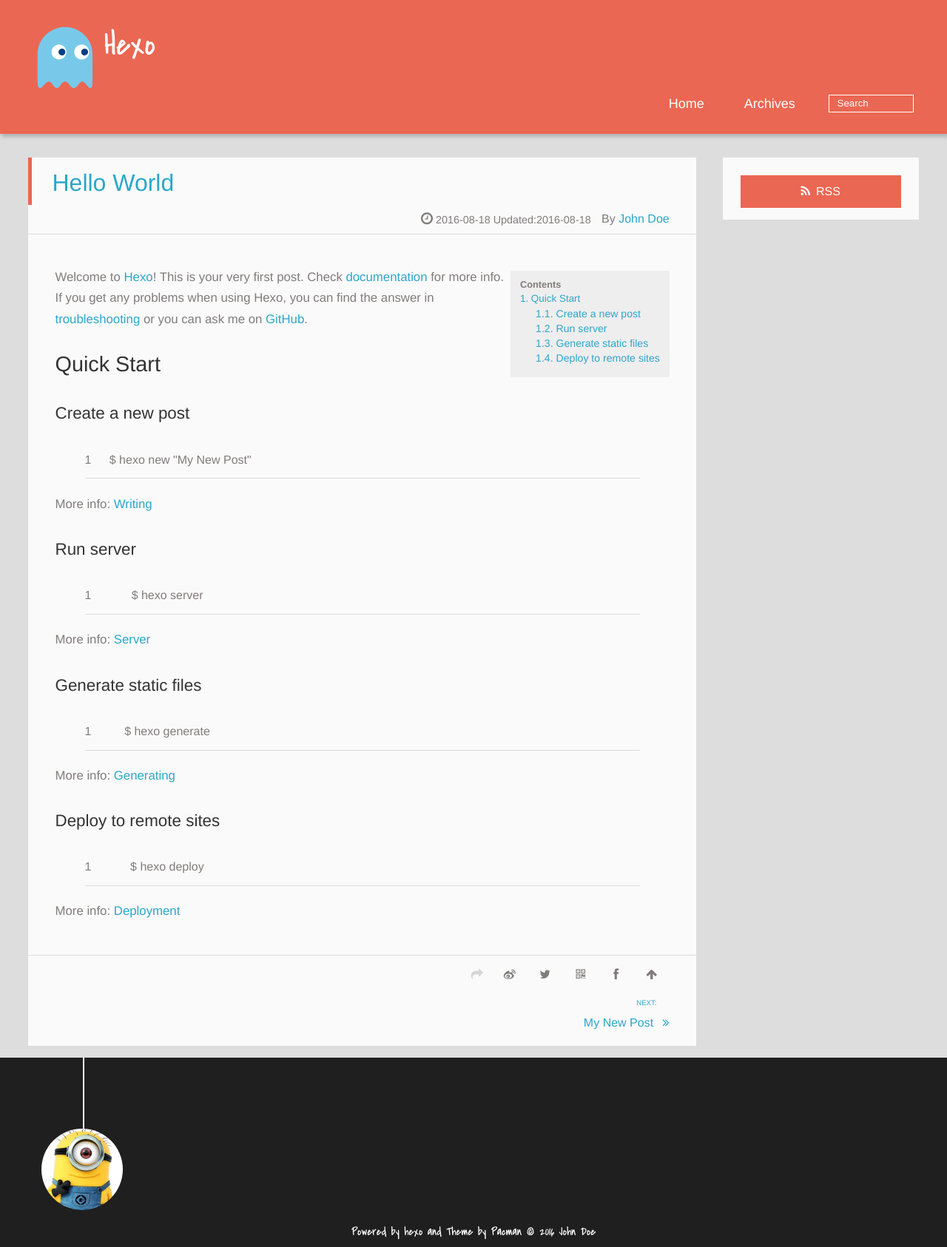
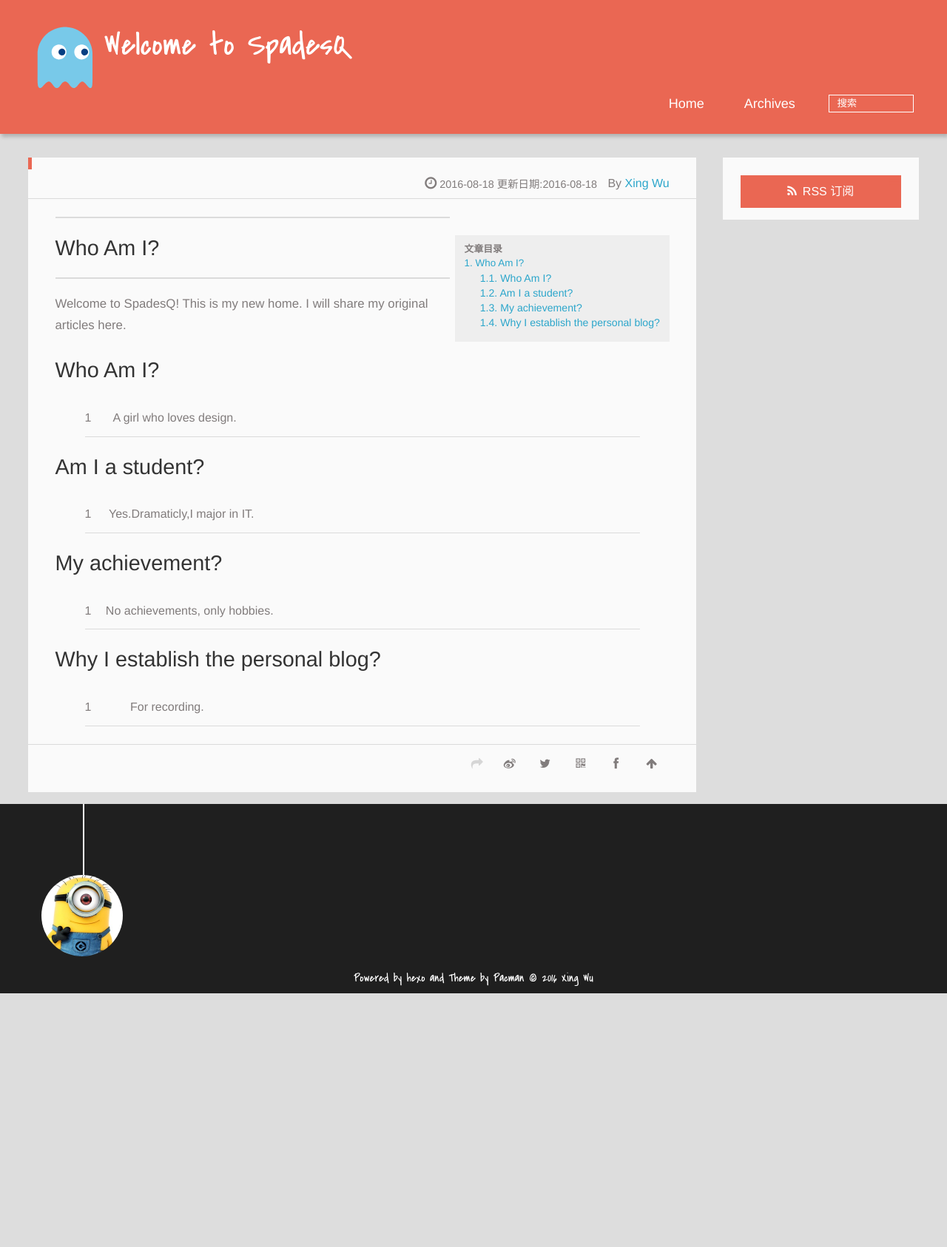
Before and after one commit to SpadesQ/SpadesQ.github.io, a plain HTML site: page 2016/08/18/hello-world/index.html in a window 1280 px wide. Shown: the whole page at 74% size. After the commit the page ends 1343 px from the top, so only its background shows below. Drawn offline with Linux system fonts and the light colour scheme; a script that the page names is missing; files whose address does not match are found by name.

Commit message:
Site updated: 2016-08-18 13:17:57

```diff
--- a/2016/08/18/hello-world/index.html
+++ b/2016/08/18/hello-world/index.html
@@ -4,12 +4,15 @@
 <head>
   <meta charset="UTF-8">
 
-    <title>Hello World | Hexo</title>
+    <title>Welcome to SpadesQ</title>
     <meta name="viewport" content="width=device-width, initial-scale=1, maximum-scale=3, minimum-scale=1">
 
-    <meta name="author" content="John Doe">
+    <meta name="author" content="Xing Wu">
 
-    <meta name="description" content="Welcome to Hexo! This is your very first post. Check documentation for more info. If you get any problems when using Hexo, you can find the answer in ">
+    <meta name="description" content="Who Am I?
+Welcome to SpadesQ! This is my new home. I will share my original articles here.
+Who Am I?1A girl who loves design.
+Am I a student?1Yes.Dram">
 
 
 
@@ -29,14 +32,14 @@
       <div>
 
 			<div id="imglogo">
-				<a href="/"><img src="/img/logo.svg" alt="Hexo" title="Hexo"/></a>
+				<a href="/"><img src="/img/logo.svg" alt="Welcome to SpadesQ" title="Welcome to SpadesQ"/></a>
 			</div>
 
 			<div id="textlogo">
-				<h1 class="site-name"><a href="/" title="Hexo">Hexo</a></h1>
+				<h1 class="site-name"><a href="/" title="Welcome to SpadesQ">Welcome to SpadesQ</a></h1>
 				<h2 class="blog-motto"></h2>
 			</div>
-			<div class="navbar"><a class="navbutton navmobile" href="#" title="Menu">
+			<div class="navbar"><a class="navbutton navmobile" href="#" title="菜单">
 			</a></div>
 			<nav class="animated">
 				<ul>
@@ -49,7 +52,7 @@
 
 					<form class="search" action="//google.com/search" method="get" accept-charset="utf-8">
 						<label>Search</label>
-						<input type="text" id="search" name="q" autocomplete="off" maxlength="20" placeholder="Search" />
+						<input type="text" id="search" name="q" autocomplete="off" maxlength="20" placeholder="搜索" />
 						<input type="hidden" name="q" value="site:spadesq.github.io">
 					</form>
 
@@ -65,15 +68,15 @@
 		<header class="article-info clearfix">
   <h1 itemprop="name">
 
-      <a href="/2016/08/18/hello-world/" title="Hello World" itemprop="url">Hello World</a>
+      <a href="/2016/08/18/hello-world/" title="" itemprop="url"></a>
   </h1>
   <p class="article-author">By
 
-      <a href="https://spadesq.github.io" title="John Doe">John Doe</a>
+      <a href="https://spadesq.github.io" title="Xing Wu">Xing Wu</a>
     </p>
   <p class="article-time">
     <time datetime="2016-08-18T03:36:03.830Z" itemprop="datePublished">2016-08-18</time>
-    Updated:<time datetime="2016-08-18T02:48:11.539Z" itemprop="dateModified">2016-08-18</time>
+    更新日期:<time datetime="2016-08-18T05:17:05.968Z" itemprop="dateModified">2016-08-18</time>
 
   </p>
 </header>
@@ -81,19 +84,17 @@
 
 
 		<div id="toc" class="toc-article">
-			<strong class="toc-title">Contents</strong>
-		<ol class="toc"><li class="toc-item toc-level-2"><a class="toc-link" href="#Quick-Start"><span class="toc-number">1.</span> <span class="toc-text">Quick Start</span></a><ol class="toc-child"><li class="toc-item toc-level-3"><a class="toc-link" href="#Create-a-new-post"><span class="toc-number">1.1.</span> <span class="toc-text">Create a new post</span></a></li><li class="toc-item toc-level-3"><a class="toc-link" href="#Run-server"><span class="toc-number">1.2.</span> <span class="toc-text">Run server</span></a></li><li class="toc-item toc-level-3"><a class="toc-link" href="#Generate-static-files"><span class="toc-number">1.3.</span> <span class="toc-text">Generate static files</span></a></li><li class="toc-item toc-level-3"><a class="toc-link" href="#Deploy-to-remote-sites"><span class="toc-number">1.4.</span> <span class="toc-text">Deploy to remote sites</span></a></li></ol></li></ol>
+			<strong class="toc-title">文章目录</strong>
+		<ol class="toc"><li class="toc-item toc-level-1"><a class="toc-link" href="#Who-Am-I"><span class="toc-number">1.</span> <span class="toc-text">Who Am I?</span></a><ol class="toc-child"><li class="toc-item toc-level-2"><a class="toc-link" href="#Who-Am-I-1"><span class="toc-number">1.1.</span> <span class="toc-text">Who Am I?</span></a></li><li class="toc-item toc-level-2"><a class="toc-link" href="#Am-I-a-student"><span class="toc-number">1.2.</span> <span class="toc-text">Am I a student?</span></a></li><li class="toc-item toc-level-2"><a class="toc-link" href="#My-achievement"><span class="toc-number">1.3.</span> <span class="toc-text">My achievement?</span></a></li><li class="toc-item toc-level-2"><a class="toc-link" href="#Why-I-establish-the-personal-blog"><span class="toc-number">1.4.</span> <span class="toc-text">Why I establish the personal blog?</span></a></li></ol></li></ol>
 		</div>
 
-		<p>Welcome to <a href="https://hexo.io/" target="_blank" rel="external">Hexo</a>! This is your very first post. Check <a href="https://hexo.io/docs/" target="_blank" rel="external">documentation</a> for more info. If you get any problems when using Hexo, you can find the answer in <a href="https://hexo.io/docs/troubleshooting.html" target="_blank" rel="external">troubleshooting</a> or you can ask me on <a href="https://github.com/hexojs/hexo/issues" target="_blank" rel="external">GitHub</a>.</p>
-<h2 id="Quick-Start"><a href="#Quick-Start" class="headerlink" title="Quick Start"></a>Quick Start</h2><h3 id="Create-a-new-post"><a href="#Create-a-new-post" class="headerlink" title="Create a new post"></a>Create a new post</h3><figure class="highlight bash"><table><tr><td class="gutter"><pre><div class="line">1</div></pre></td><td class="code"><pre><div class="line">$ hexo new <span class="string">"My New Post"</span></div></pre></td></tr></table></figure>
-<p>More info: <a href="https://hexo.io/docs/writing.html" target="_blank" rel="external">Writing</a></p>
-<h3 id="Run-server"><a href="#Run-server" class="headerlink" title="Run server"></a>Run server</h3><figure class="highlight bash"><table><tr><td class="gutter"><pre><div class="line">1</div></pre></td><td class="code"><pre><div class="line">$ hexo server</div></pre></td></tr></table></figure>
-<p>More info: <a href="https://hexo.io/docs/server.html" target="_blank" rel="external">Server</a></p>
-<h3 id="Generate-static-files"><a href="#Generate-static-files" class="headerlink" title="Generate static files"></a>Generate static files</h3><figure class="highlight bash"><table><tr><td class="gutter"><pre><div class="line">1</div></pre></td><td class="code"><pre><div class="line">$ hexo generate</div></pre></td></tr></table></figure>
-<p>More info: <a href="https://hexo.io/docs/generating.html" target="_blank" rel="external">Generating</a></p>
-<h3 id="Deploy-to-remote-sites"><a href="#Deploy-to-remote-sites" class="headerlink" title="Deploy to remote sites"></a>Deploy to remote sites</h3><figure class="highlight bash"><table><tr><td class="gutter"><pre><div class="line">1</div></pre></td><td class="code"><pre><div class="line">$ hexo deploy</div></pre></td></tr></table></figure>
-<p>More info: <a href="https://hexo.io/docs/deployment.html" target="_blank" rel="external">Deployment</a></p>
+		<hr>
+<h1 id="Who-Am-I"><a href="#Who-Am-I" class="headerlink" title="Who Am I?"></a>Who Am I?</h1><hr>
+<p>Welcome to SpadesQ! This is my new home. I will share my original articles here.</p>
+<h2 id="Who-Am-I-1"><a href="#Who-Am-I-1" class="headerlink" title="Who Am I?"></a>Who Am I?</h2><figure class="highlight plain"><table><tr><td class="gutter"><pre><div class="line">1</div></pre></td><td class="code"><pre><div class="line">A girl who loves design.</div></pre></td></tr></table></figure>
+<h2 id="Am-I-a-student"><a href="#Am-I-a-student" class="headerlink" title="Am I a student?"></a>Am I a student?</h2><figure class="highlight plain"><table><tr><td class="gutter"><pre><div class="line">1</div></pre></td><td class="code"><pre><div class="line">Yes.Dramaticly,I major in IT.</div></pre></td></tr></table></figure>
+<h2 id="My-achievement"><a href="#My-achievement" class="headerlink" title="My achievement?"></a>My achievement?</h2><figure class="highlight plain"><table><tr><td class="gutter"><pre><div class="line">1</div></pre></td><td class="code"><pre><div class="line">No achievements, only hobbies.</div></pre></td></tr></table></figure>
+<h2 id="Why-I-establish-the-personal-blog"><a href="#Why-I-establish-the-personal-blog" class="headerlink" title="Why I establish the personal blog?"></a>Why I establish the personal blog?</h2><figure class="highlight plain"><table><tr><td class="gutter"><pre><div class="line">1</div></pre></td><td class="code"><pre><div class="line">For recording.</div></pre></td></tr></table></figure>
 
 	</div>
 		<footer class="article-footer clearfix">
@@ -103,25 +104,12 @@
 
 <div class="article-share" id="share">
 
-  <div data-url="https://spadesq.github.io/2016/08/18/hello-world/" data-title="Hello World | Hexo" data-tsina="null" class="share clearfix">
+  <div data-url="https://spadesq.github.io/2016/08/18/hello-world/" data-title="Welcome to SpadesQ" data-tsina="null" class="share clearfix">
   </div>
 
 </div>
 </footer>
 	</article>
-
-<nav class="article-nav clearfix">
-
-
-<div class="next">
-<a href="/2016/08/17/My-New-Post/"  title="My New Post">
- <strong>NEXT:</strong><br/>
- <span>My New Post
-</span>
-</a>
-</div>
-
-</nav>
 
 
 <section class="comment">
@@ -129,15 +117,15 @@
 </section>
 
 </div>
-      <div class="openaside"><a class="navbutton" href="#" title="Show Sidebar"></a></div>
+      <div class="openaside"><a class="navbutton" href="#" title="显示侧边栏"></a></div>
 
   <div id="toc" class="toc-aside">
-  <strong class="toc-title">Contents</strong>
-  <ol class="toc"><li class="toc-item toc-level-2"><a class="toc-link" href="#Quick-Start"><span class="toc-number">1.</span> <span class="toc-text">Quick Start</span></a><ol class="toc-child"><li class="toc-item toc-level-3"><a class="toc-link" href="#Create-a-new-post"><span class="toc-number">1.1.</span> <span class="toc-text">Create a new post</span></a></li><li class="toc-item toc-level-3"><a class="toc-link" href="#Run-server"><span class="toc-number">1.2.</span> <span class="toc-text">Run server</span></a></li><li class="toc-item toc-level-3"><a class="toc-link" href="#Generate-static-files"><span class="toc-number">1.3.</span> <span class="toc-text">Generate static files</span></a></li><li class="toc-item toc-level-3"><a class="toc-link" href="#Deploy-to-remote-sites"><span class="toc-number">1.4.</span> <span class="toc-text">Deploy to remote sites</span></a></li></ol></li></ol>
+  <strong class="toc-title">文章目录</strong>
+  <ol class="toc"><li class="toc-item toc-level-1"><a class="toc-link" href="#Who-Am-I"><span class="toc-number">1.</span> <span class="toc-text">Who Am I?</span></a><ol class="toc-child"><li class="toc-item toc-level-2"><a class="toc-link" href="#Who-Am-I-1"><span class="toc-number">1.1.</span> <span class="toc-text">Who Am I?</span></a></li><li class="toc-item toc-level-2"><a class="toc-link" href="#Am-I-a-student"><span class="toc-number">1.2.</span> <span class="toc-text">Am I a student?</span></a></li><li class="toc-item toc-level-2"><a class="toc-link" href="#My-achievement"><span class="toc-number">1.3.</span> <span class="toc-text">My achievement?</span></a></li><li class="toc-item toc-level-2"><a class="toc-link" href="#Why-I-establish-the-personal-blog"><span class="toc-number">1.4.</span> <span class="toc-text">Why I establish the personal blog?</span></a></li></ol></li></ol>
   </div>
 
 <div id="asidepart">
-<div class="closeaside"><a class="closebutton" href="#" title="Hide Sidebar"></a></div>
+<div class="closeaside"><a class="closebutton" href="#" title="隐藏侧边栏"></a></div>
 <aside class="clearfix">
 
 
@@ -145,7 +133,7 @@
 
 
   <div class="rsspart">
-	<a href="null" target="_blank" title="rss">RSS</a>
+	<a href="null" target="_blank" title="rss">RSS 订阅</a>
 </div>
 
 </aside>
@@ -168,7 +156,7 @@
 	</div>
 		<p class="copyright">Powered by <a href="http://hexo.io" target="_blank" title="hexo">hexo</a> and Theme by <a href="https://github.com/A-limon/pacman" target="_blank" title="Pacman">Pacman</a> © 2016
 
-		<a href="https://spadesq.github.io" target="_blank" title="John Doe">John Doe</a>
+		<a href="https://spadesq.github.io" target="_blank" title="Xing Wu">Xing Wu</a>
 
 		</p>
 </div>
```
Also changed, not shown: archives/2016/08/index.html (+10 -20 lines), archives/2016/index.html (+10 -20 lines), archives/index.html (+11 -21 lines), index.html (+16 -27 lines).
